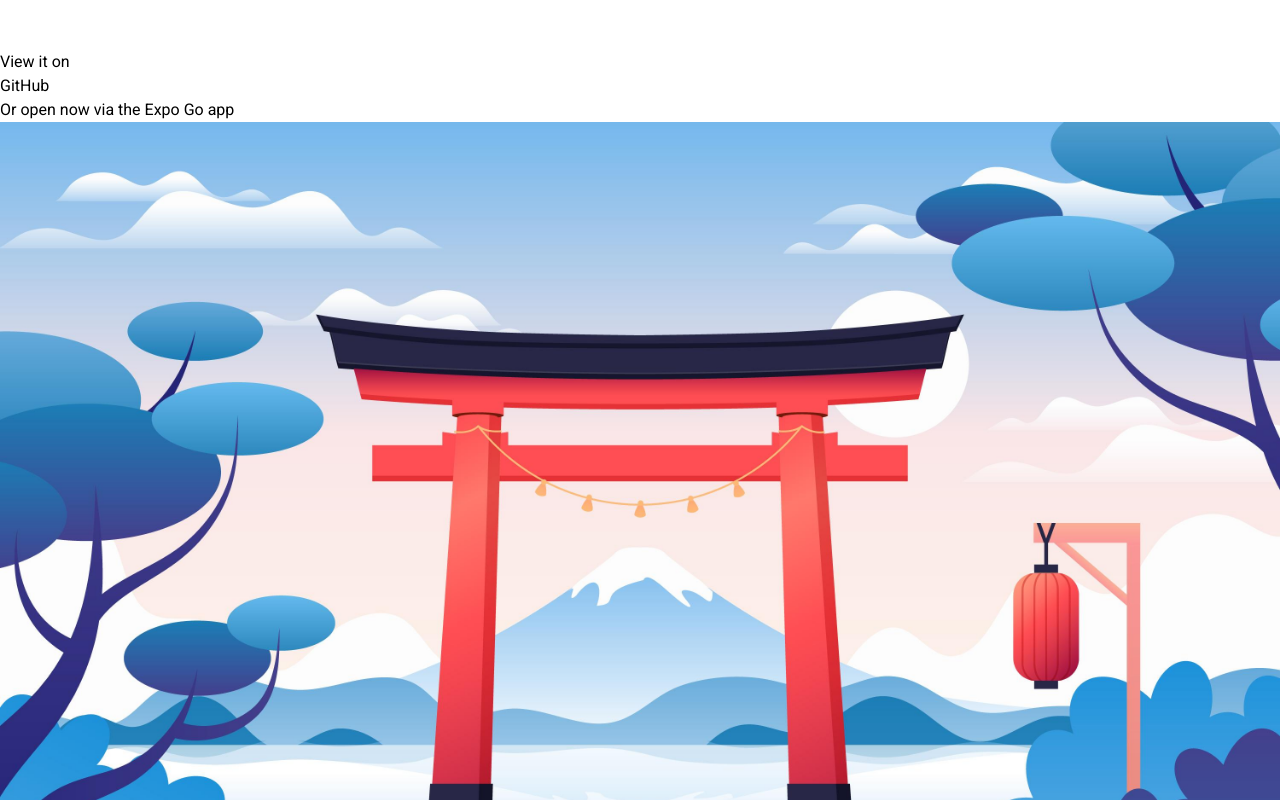
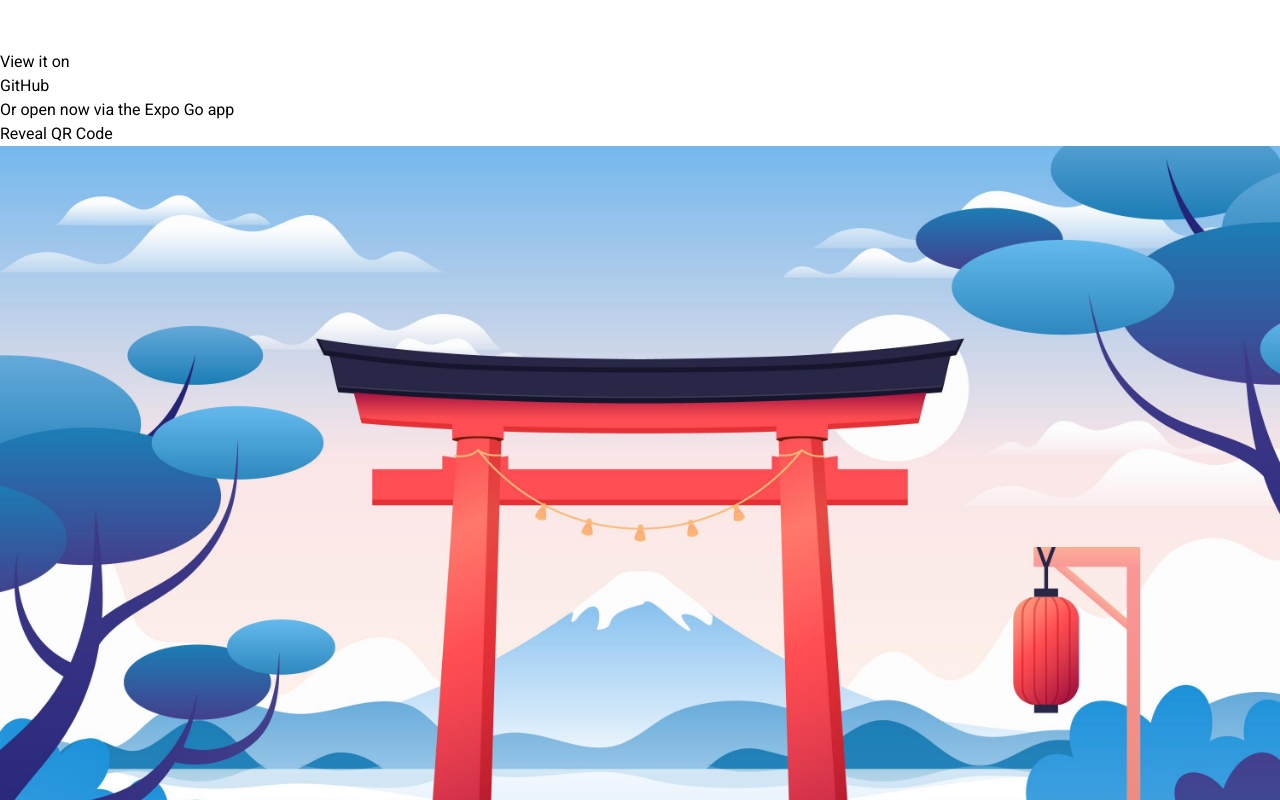
Before and after one commit to AidanFournier/go-to-travel-showcase, a React (Vite) app: page / in a window 1280 px wide. Shown: the part 3020-3820 px from the top of the page. Built offline with nearby package versions, Linux system fonts and the light colour scheme.

Commit message:
Added show/hide function to QR code with button

```diff
--- a/src/App.jsx
+++ b/src/App.jsx
@@ -1,12 +1,19 @@
+import { useState } from 'react';
 import ReactCardCarousel from "react-card-carousel";
 
 import styles from './styles/Global';
 import { AttractionsIcon, HeroTori, HotelsIcon, RestaurantsIcon, ExpoIcon, GitHubIcon, QRCode } from "./assets";
 
 const App = () => {
+  const [isShown, setIsShown] = useState(false);
+
+  const handleClick = e => {
+    setIsShown(current => !current);
+  };
+
   return (
     <div className={`${styles.bgBlue} ${styles.section} w-screen h-screen`}>
-      <div className={`${styles.bgWhite} w-full h-full rounded-[32px] shadow-2xl flex justify-between`}>
+      <div className={`${styles.bgWhite} w-full h-full rounded-[32px] shadow-2xl flex justify-center`}>
 
         {/* Left side panel */}
         <div className="w-[35%] flex-row justify-center items-center p-6 grow">
@@ -77,10 +84,18 @@ const App = () => {
 
           </div>
 
-          <div className="mt-[2rem] flex justify-center items-center">
+          <div className="mt-[4rem] flex justify-center items-center">
             <h3 className={`${styles.blueText} font-medium`}>
               Or open now via the Expo Go app
             </h3>
+          </div>
+
+          <div className="mt-[2rem] flex justify-center items-center">
+            <button
+              onClick={handleClick}
+            >
+              Reveal QR Code
+            </button>
           </div>
 
         </div>
@@ -93,9 +108,12 @@ const App = () => {
             alt="Hero image of red tori gate"
             className={styles.fullImg}
           />
-          <div className="absolute bottom-[5%] left-[5%]">
-            <img src={QRCode} alt="expo-icon" className="w-48 h-48 rounded-xl shadow-2xl" />
-          </div>
+
+          {isShown && (
+            <div className="absolute bottom-[5%] left-[5%]">
+              <img src={QRCode} alt="expo-icon" className="w-48 h-48 rounded-xl shadow-2xl" />
+            </div>
+          )}
         </div>
 
       </div>
```
